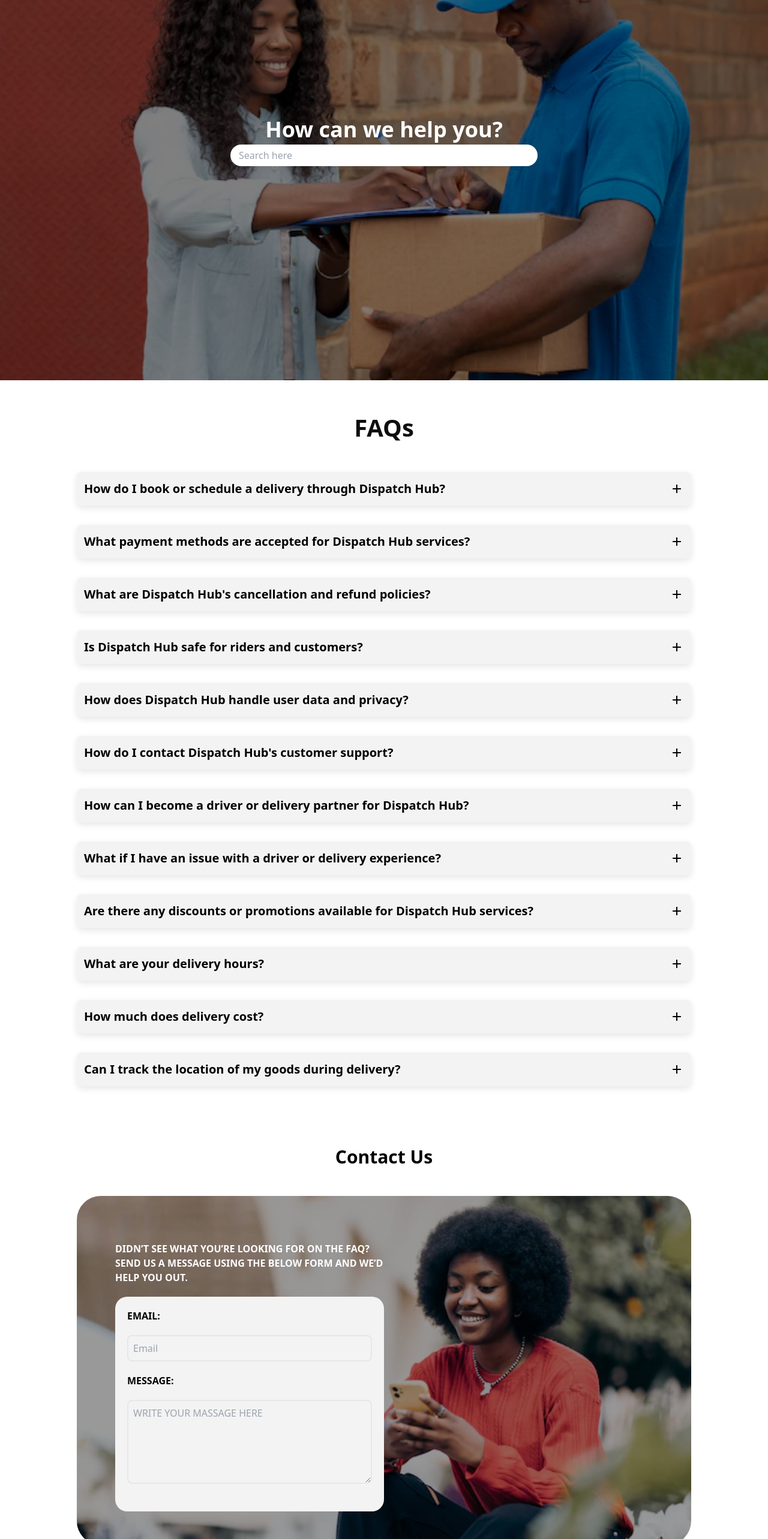
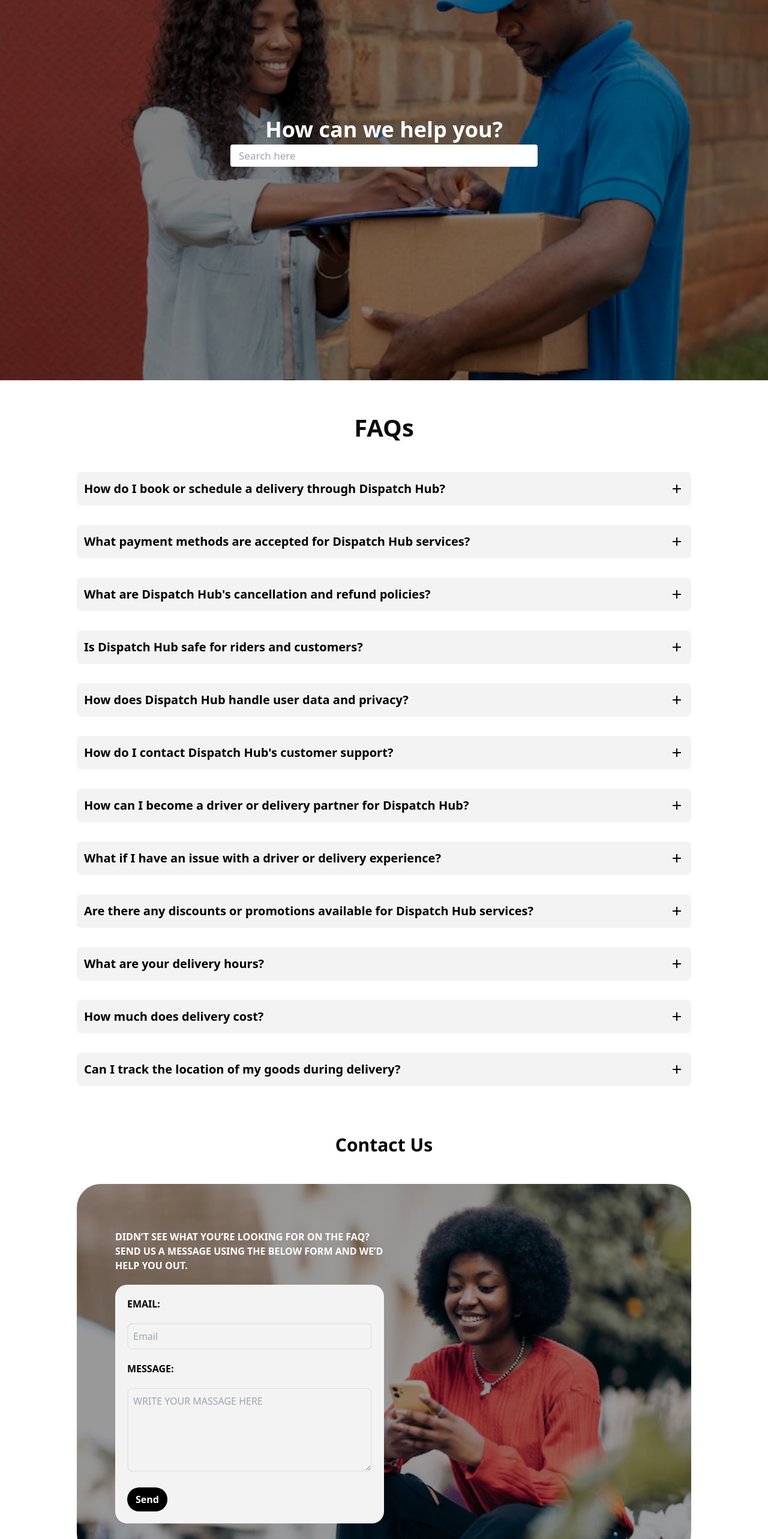
Before and after one commit to Tekkieware/Dispatch-hub-FE, a Next.js app: page /support in a window 1280 px wide. Shown: the part 166-2732 px from the top of the page at 60% size. Built offline with nearby package versions, Linux system fonts and the light colour scheme.

Commit message:
Close icon added, send button added

```diff
--- a/src/app/features/faqs-section.tsx
+++ b/src/app/features/faqs-section.tsx
@@ -1,10 +1,15 @@
+"use client"
+import {useState} from 'react'
 import { Accordion, AccordionItem } from "@/components/accordion";
-import { AddIcon } from "@/components/icons";
+import { AddIcon, CloseIcon} from "@/components/icons";
 
 type Props = {
   items: { title: string; description: string }[];
 };
 export const FaqsSection = ({ items }: Props) => {
+
+  const [active, setActive] = useState<number>()
+
   return (
     <div className="py-14 flex flex-col justify-center items-center">
       <p className="text-[#0F0E0E] text-center text-[40px] font-extrabold leading-[45px]">
@@ -25,12 +30,17 @@
                 </div>
               }
               trigger={
-                <div className="flex justify-between items-center shadow-[0px_4px_12px_0px_rgba(0,0,0,0.10)] px-3 py-3.5 rounded-lg bg-gray-light cursor-pointer">
+                <div onClick={(() =>active == index ? setActive(-1) : setActive(index))} className="flex justify-between items-center shadow-[0 px_4px_12px_0px_rgba(0,0,0,0.10)] px-3 py-3.5 rounded-lg bg-gray-light cursor-pointer">
                   <p className="text-black text-md md:text-xl not-italic font-semibold">
                     {title}
                   </p>
 
+                  {
+                    active == index ?
+                    <CloseIcon className="h-10 md:h-6 w-10 md:w-6" />
+                    :
                   <AddIcon className="h-10 md:h-6 w-10 md:w-6" />
+                }
                 </div>
               }
             />
--- a/src/app/support/features/contact-section.tsx
+++ b/src/app/support/features/contact-section.tsx
@@ -21,6 +21,7 @@
                         <label className='font-bold'>MESSAGE:</label><br/>
                         <textarea rows={5} className='w-[100%] my-5 rounded-lg p-2 bg-[#F3F3F3] border-2 border-#D9D9D900' placeholder='WRITE YOUR MASSAGE HERE' />
                         </form>
+                        <Button type='submit' className='bg-black'>Send</Button>
                     </div>
                     </div>
 
--- a/src/app/support/page.tsx
+++ b/src/app/support/page.tsx
@@ -33,19 +33,17 @@
           How can we help you?
         </h1>
 
-        <div className="bg-white rounded-full p-1.5 lg:w-[50%]">
+        <div className="bg-white rounded p-1.5 lg:w-[50%] text-[17px]">
           <input onChange={((e) => filter(e.target.value))} type="text" className="border-0 outline-none bg-transparent px-2 w-full" placeholder="Search here" />
-        </div>
-        { items.length > 0 &&
+          { items.length > 0 &&
         input &&
-        <div className="bg-white rounded p-1.5 lg:w-[50%]">
-        <ul>
+        <ul className="p-2 text-[17px]">
             {items.map((item, index) => (
               <li key={index}>{item.title}</li>
             ))}
           </ul>
+        }
         </div>
-        }
       </div>
     </HeroWrapper>
 
```
